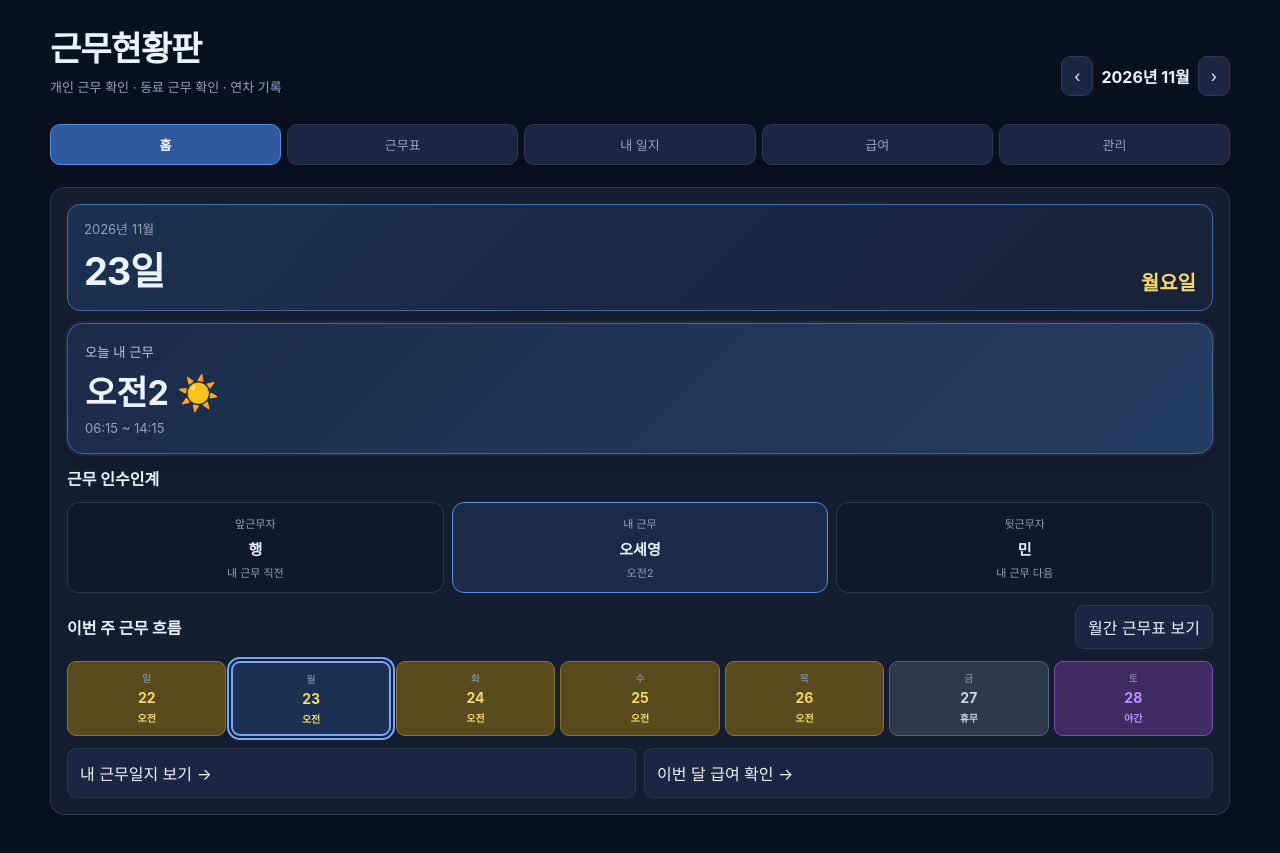
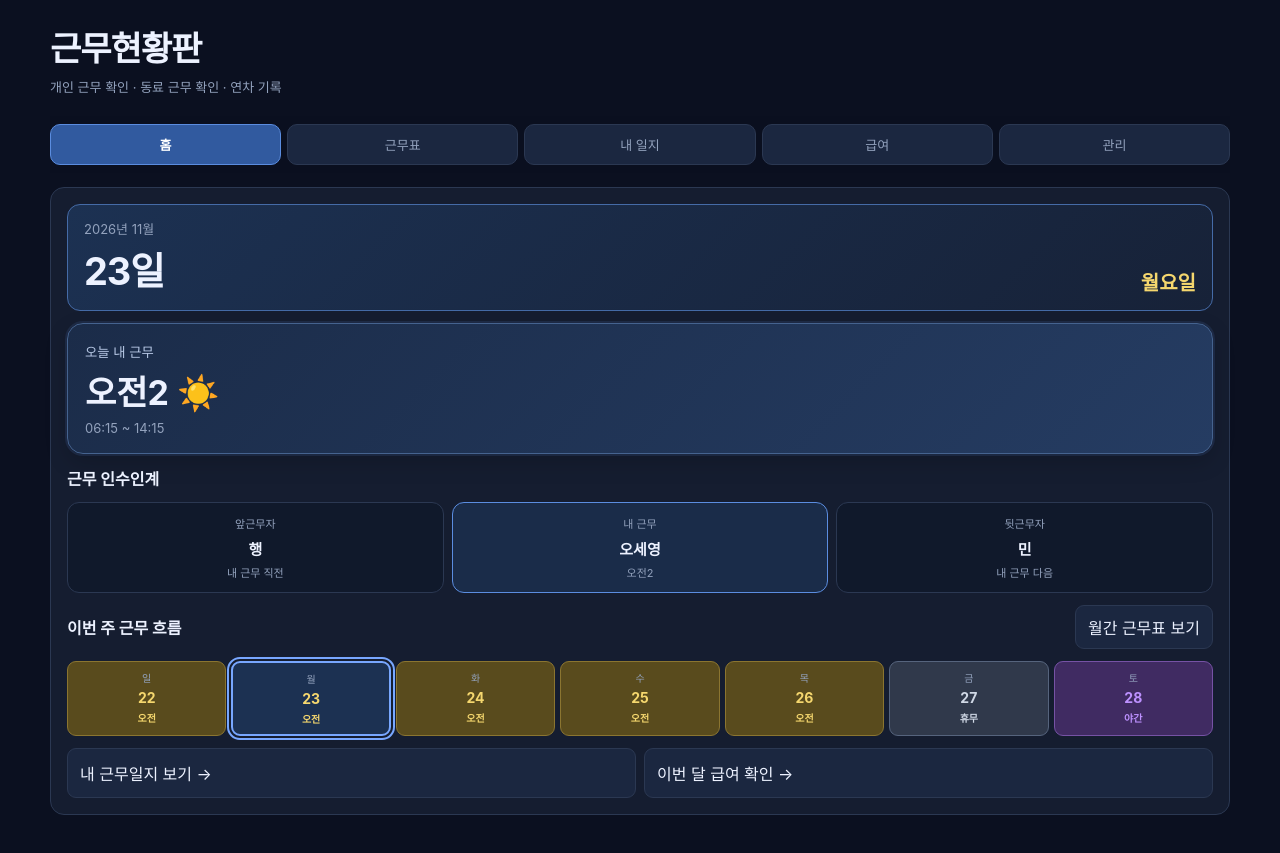
Before and after one commit to newsemi/shift_dashboard, a plain HTML site: page index.html in a window 1280 px wide. Drawn offline with Linux system fonts and the light colour scheme; no server answers.

Commit message:
Set home as clean initial view

```diff
--- a/index.html
+++ b/index.html
@@ -1311,6 +1311,8 @@
     }
   });
 
+  // 첫 화면은 홈으로 시작하고 홈과 무관한 월 선택 UI는 숨깁니다.
+  showPage('home');
   render();
 </script>
 </body>
```
